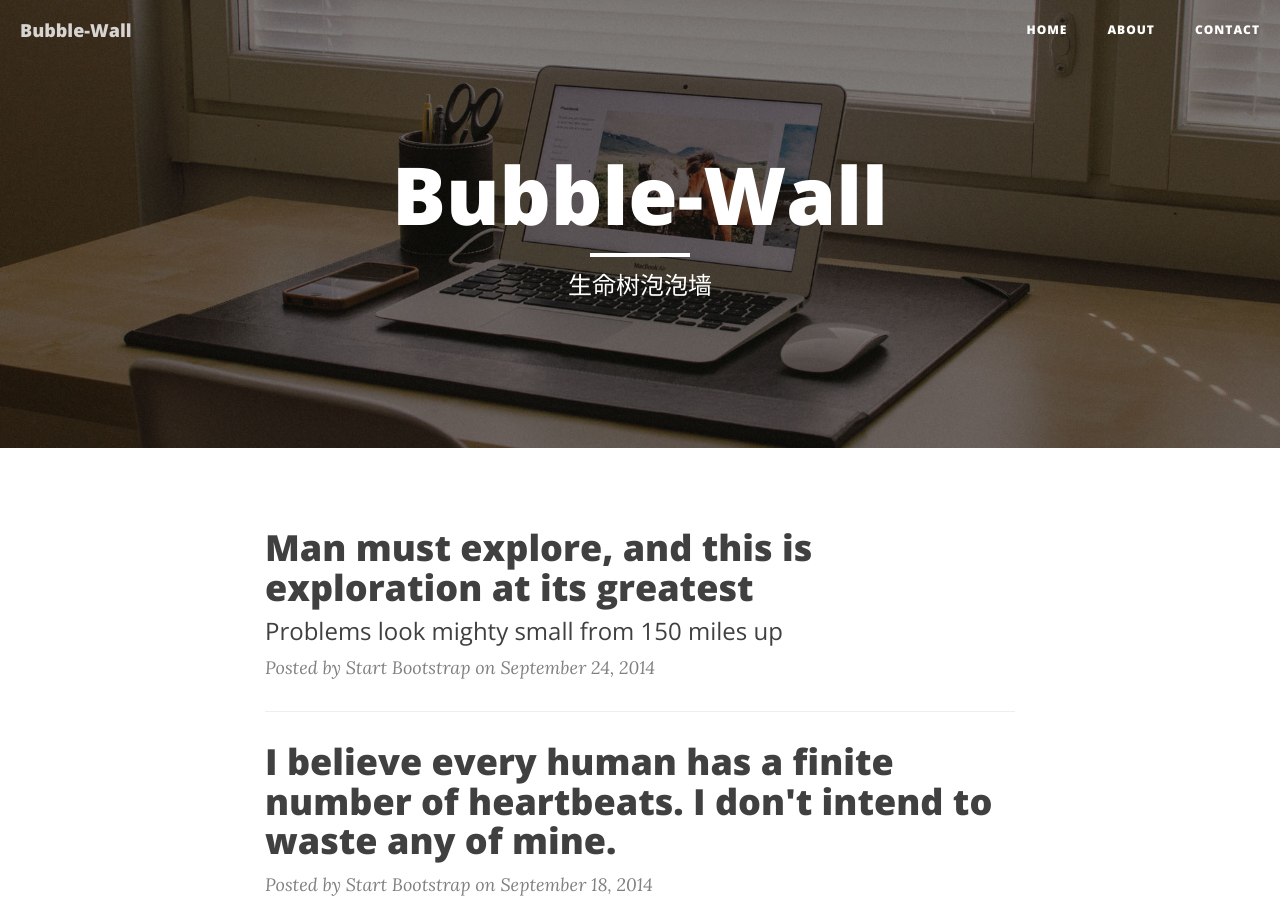
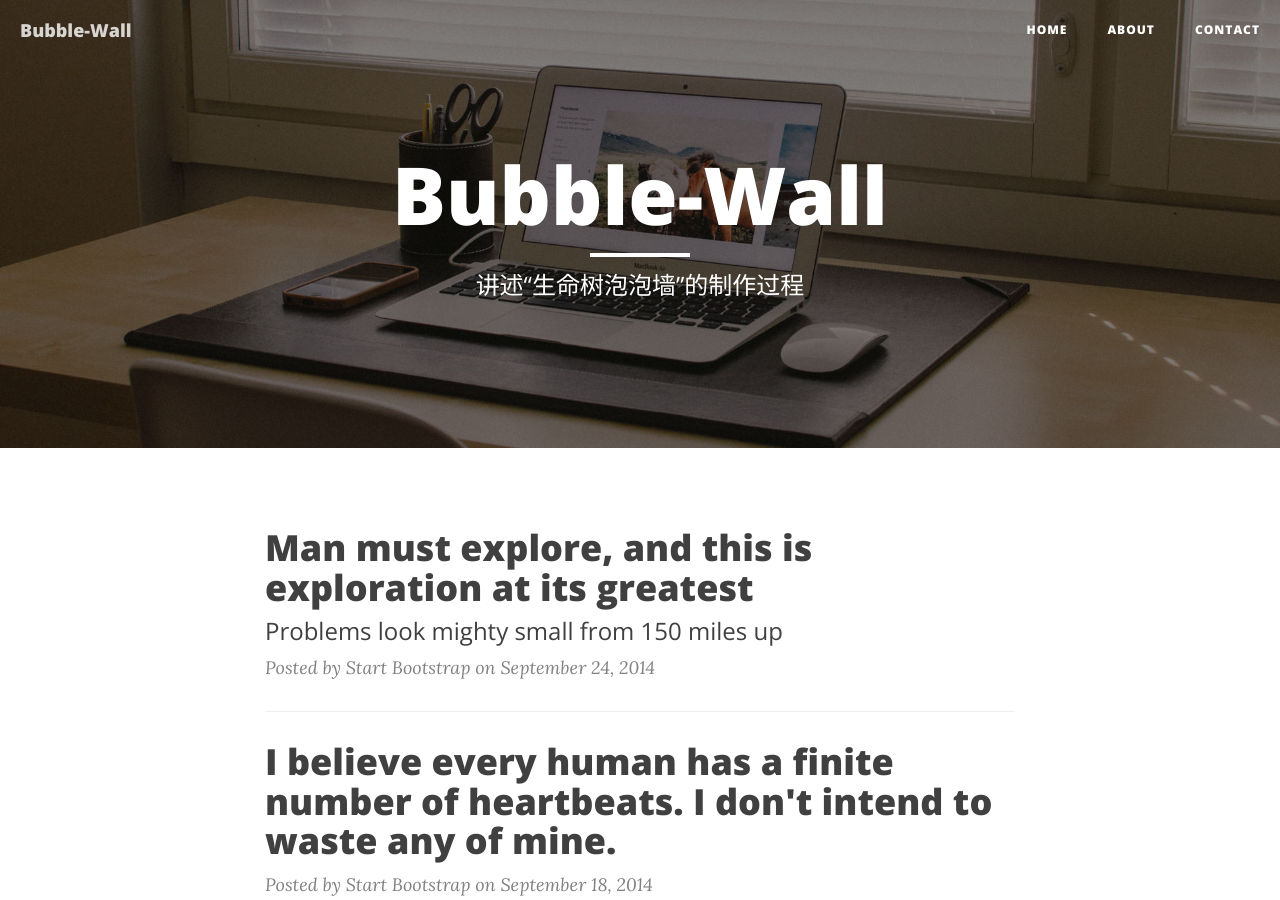
Before and after one commit to littlejames/bubble-wall, a Jekyll site: the page built from index.html, in a window 1280 px wide and 900 px high. Built offline with Jekyll 4.4.1, drawn with Linux system fonts in a browser that asks for light colours; nearby versions of some CDN libraries; the list of posts is cut into pages by our own code.

Commit message:
index.html changed

```diff
--- a/index.html
+++ b/index.html
@@ -1,6 +1,6 @@
 ---
 layout: page
-description: "生命树泡泡墙"
+description: "讲述“生命树泡泡墙”的制作过程"
 ---
 
 {% for post in paginator.posts %}
```
